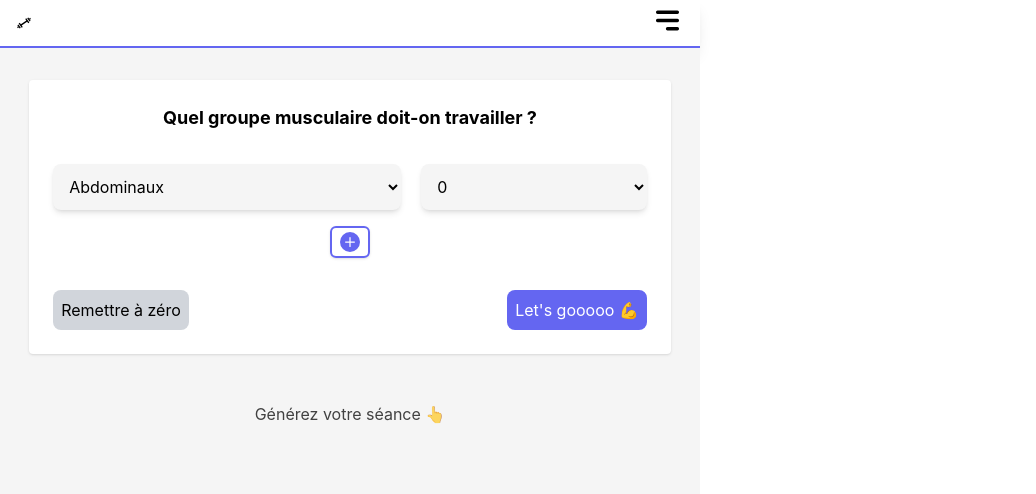
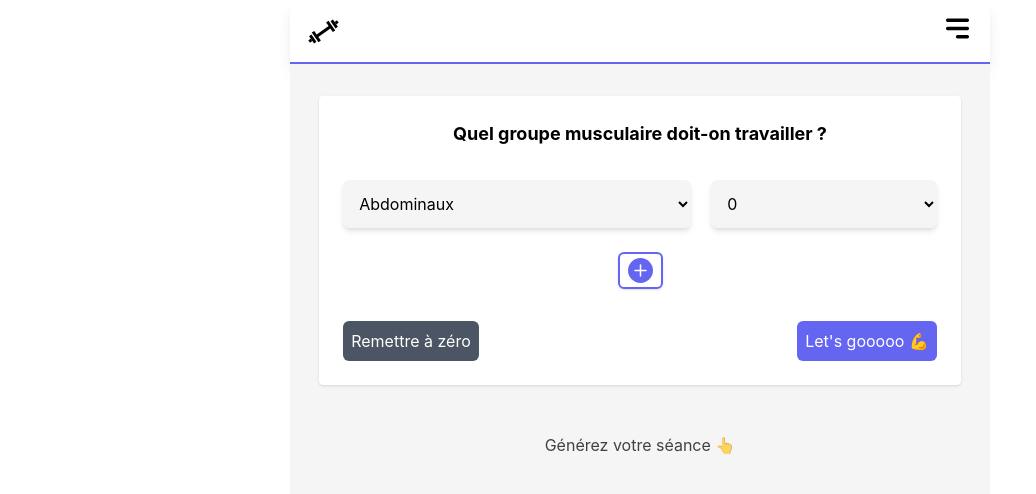
Before and after one commit to brazillierjo/ma-seance, a React (Create React App) app: page / in a window 1280 px wide. Shown: the top 494 px of the page, without its empty margins (0-1036 px from the left). Built offline with nearby package versions, Linux system fonts and the light colour scheme; a web font is replaced by a local one.

Commit message:
[Agenda] add agenda example

```diff
--- a/src/App.tsx
+++ b/src/App.tsx
@@ -1,5 +1,6 @@
 import { Route, Routes } from "react-router-dom";
 import Header from "./components/Commons/Header";
+import Agenda from "./pages/Agenda";
 import Home from "./pages/Home";
 import { Program } from "./pages/Program";
 
@@ -10,6 +11,7 @@ function App() {
       <Routes>
         <Route path="/" element={<Home />} />
         <Route path="/programme" element={<Program />} />
+        <Route path="/agenda" element={<Agenda />} />
       </Routes>
     </>
   );
--- a/src/components/Commons/Header.tsx
+++ b/src/components/Commons/Header.tsx
@@ -7,14 +7,14 @@ import { HiMenuAlt3 } from "react-icons/hi";
 import { FcTodoList } from "react-icons/fc";
 import { CgGym } from "react-icons/cg";
 import { AiOutlineHome } from "react-icons/ai";
+import { BsCalendarCheck } from "react-icons/bs";
 
 export default function Header() {
-
   return (
     <>
-        <div className="flex h-12 items-center justify-between border-b-2 border-indigo-500 px-4 shadow-lg">
+      <div className="flex h-16 items-center justify-between border-b-2 border-indigo-500 px-4 shadow-lg">
         <Link to={"/"}>
-            <CgGym />
+          <CgGym size={35} />
         </Link>
         <div>
           <Menu as="div" className="relative inline-block text-left">
@@ -61,6 +61,19 @@ export default function Header() {
                     </button>
                   </Link>
                 </Menu.Item>
+
+                <Menu.Item>
+                  <Link to={"/agenda"}>
+                    <button className="flex items-center py-2">
+                      <BsCalendarCheck
+                        color="#6366f1"
+                        size={25}
+                        className="mr-3"
+                      />
+                      Agenda
+                    </button>
+                  </Link>
+                </Menu.Item>
               </Menu.Items>
             </Transition>
           </Menu>
--- a/src/components/ProgramForm.tsx
+++ b/src/components/ProgramForm.tsx
@@ -19,6 +19,11 @@ export const ProgramForm = () => {
 
     let formData = [];
     for (let i = 0; i < numberOfMusclesInProgram * 2; i += 2) {
+      if (e.target.elements[i + 1].value === "0") {
+        alert("Veuillez choisir un nombre d'exercices");
+        return;
+      }
+
       let datas = {
         [e.target.elements[i].value]: e.target.elements[i + 1].value
       };
@@ -35,7 +40,7 @@ export const ProgramForm = () => {
         <div className="my-4 grid grid-cols-5 justify-between gap-5" key={i}>
           <select
             name={`muscle-${i}`}
-            className="col-span-3 rounded-lg bg-lightGray p-3 shadow-md"
+            className="col-span-3 h-12 rounded-md bg-lightGray p-3 shadow-md"
           >
             {listOfMuscles.map((muscle, key) => (
               <option key={key}>{muscle}</option>
@@ -44,13 +49,13 @@ export const ProgramForm = () => {
 
           <select
             name={`number-${i}`}
-            className="col-span-2 rounded-lg bg-lightGray p-3 shadow-md"
+            className="col-span-2 h-12 rounded-md bg-lightGray p-3 shadow-md"
           >
             {numberOfExercices(10)}
           </select>
         </div>
       ))}
-      <div className="flex justify-center gap-3 text-center">
+      <div className="mt-6 flex justify-center gap-3 text-center">
         {numberOfMusclesInProgram > 1 && (
           <button
             onClick={() =>
@@ -59,7 +64,7 @@ export const ProgramForm = () => {
             type="button"
             className="transform rounded-md border-2 border-primary px-2 py-1 shadow duration-150 hover:shadow-lg"
           >
-            <HiMinusCircle color="#6466F1" size={20} />
+            <HiMinusCircle color="#6466F1" size={25} />
           </button>
         )}
 
@@ -70,7 +75,7 @@ export const ProgramForm = () => {
           type="button"
           className="transform rounded-md border-2 border-primary px-2 py-1 shadow duration-150 hover:shadow-lg"
         >
-          <BsFillPlusCircleFill color="#6466F1" size={20} />
+          <BsFillPlusCircleFill color="#6466F1" size={25} />
         </button>
       </div>
       <div className="mt-8 flex justify-between text-center">
@@ -80,14 +85,14 @@ export const ProgramForm = () => {
             setNumberOfMusclesInProgram(1);
             removeFromLocalStorage("program");
           }}
-          className="rounded-lg bg-gray-300 p-2"
+          className="rounded-md bg-gray-600 p-2 text-white"
         >
           Remettre à zéro
         </button>
-        <button type="submit" className="rounded-lg bg-primary p-2 text-white">
+        <button type="submit" className="rounded-md bg-primary p-2 text-white">
           Let's gooooo 💪
         </button>
       </div>
     </form>
   );
-};
+};;
--- a/src/index.css
+++ b/src/index.css
@@ -8,5 +8,10 @@
 }
 body {
     font-family: 'SFProText', -apple-system, BlinkMacSystemFont, 'Segoe UI', 'Roboto', 'Oxygen', 'Ubuntu', 'Cantarell', 'Fira Sans', 'Droid Sans', 'Helvetica Neue', sans-serif;
-        max-width: 700px;
+    max-width: 700px;
+    margin: auto;
+    }
+
+    .height-page {
+        height: calc(100vh - 64px);
 }
--- /dev/null
+++ b/src/pages/Agenda.tsx
@@ -0,0 +1,33 @@
+import React from "react";
+
+export default function Agenda() {
+  return (
+    <>
+      <div className="height-page m-3 bg-lightGray">
+        <h1 className="text-center text-xl font-bold">
+          Exemple de programme à suivre
+        </h1>
+
+        <div className="my-8 flex justify-between rounded-md bg-white px-8 py-5 shadow">
+          <p>Lundi</p>
+          <p>Pectoraux / Biceps</p>
+        </div>
+
+        <div className="my-8 flex justify-between rounded-md bg-white px-8 py-5 shadow">
+          <p>Mardi</p>
+          <p>Dos / Triceps</p>
+        </div>
+
+        <div className="my-8 flex justify-between rounded-md bg-white px-8 py-5 shadow">
+          <p>Jeudi</p>
+          <p className="capitalize">épaules / Abdos</p>
+        </div>
+
+        <div className="my-8 flex justify-between rounded-md bg-white px-8 py-5 shadow">
+          <p>Vendredi</p>
+          <p>Jambes</p>
+        </div>
+      </div>
+    </>
+  );
+}
--- a/src/pages/Home.tsx
+++ b/src/pages/Home.tsx
@@ -2,7 +2,7 @@ import { ProgramForm } from "../components/ProgramForm";
 
 export default function Home() {
   return (
-    <div className="min-h-screen bg-lightGray py-8">
+    <div className="height-page bg-lightGray py-8">
       <div className="mx-auto w-11/12 rounded bg-light p-6 shadow">
         <h1 className="mb-8 text-center text-lg font-bold">
           Quel groupe musculaire doit-on travailler ?
@@ -11,9 +11,7 @@ export default function Home() {
         <ProgramForm />
       </div>
 
-      <p className=" mt-12 animate-pulse text-center">
-        Générez votre séance 👆
-      </p>
+      <p className="mt-12 animate-pulse text-center">Générez votre séance 👆</p>
     </div>
   );
 }
--- a/src/pages/Program.tsx
+++ b/src/pages/Program.tsx
@@ -1,4 +1,4 @@
-import { useNavigate } from "react-router-dom";
+import { Link, useNavigate } from "react-router-dom";
 import { GeneratedProgram } from "../components/GeneratedProgram";
 import { removeFromLocalStorage } from "../helpers/localStorageHandler";
 
@@ -10,6 +10,7 @@ export const Program: React.FC<{}> = () => {
     navigate("/");
   };
 
+  if (localStorage.getItem("program")) {
     return (
       <>
         <GeneratedProgram />
@@ -23,4 +24,20 @@ export const Program: React.FC<{}> = () => {
         </div>
       </>
     );
+  }
+  return (
+    <div className="p-4">
+      <p className="text-center">
+        Pas de programme en cours. Allez à l'accueil pour en générer un ! 💪
+      </p>
+
+      <div className="text-center">
+        <Link to="/">
+          <button className="mt-8 rounded-lg bg-primary px-4 py-2 text-white">
+            Aller à l'accueil
+          </button>
+        </Link>
+      </div>
+    </div>
+  );
 };
```
Lines whose indentation alone changed are shown as unchanged.
